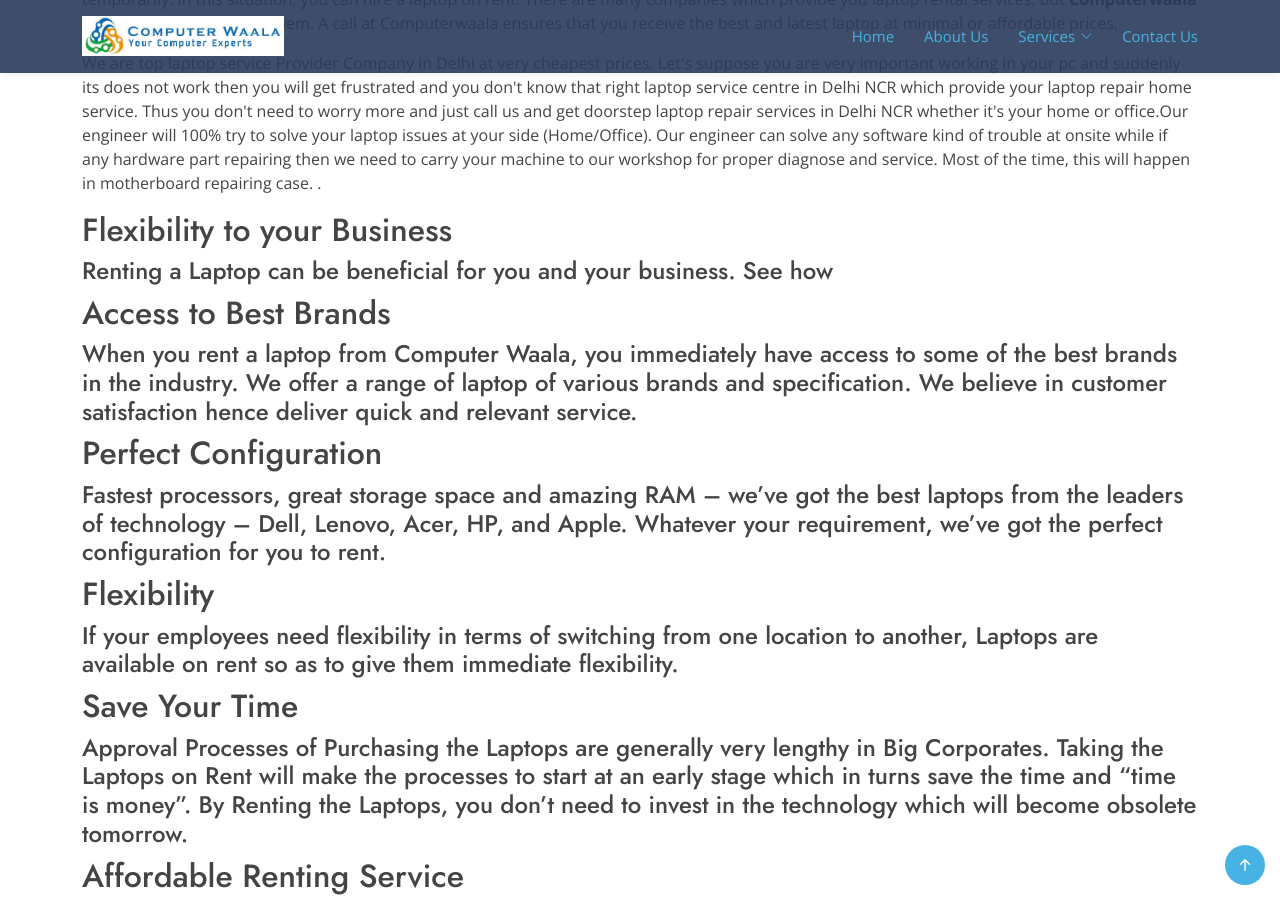
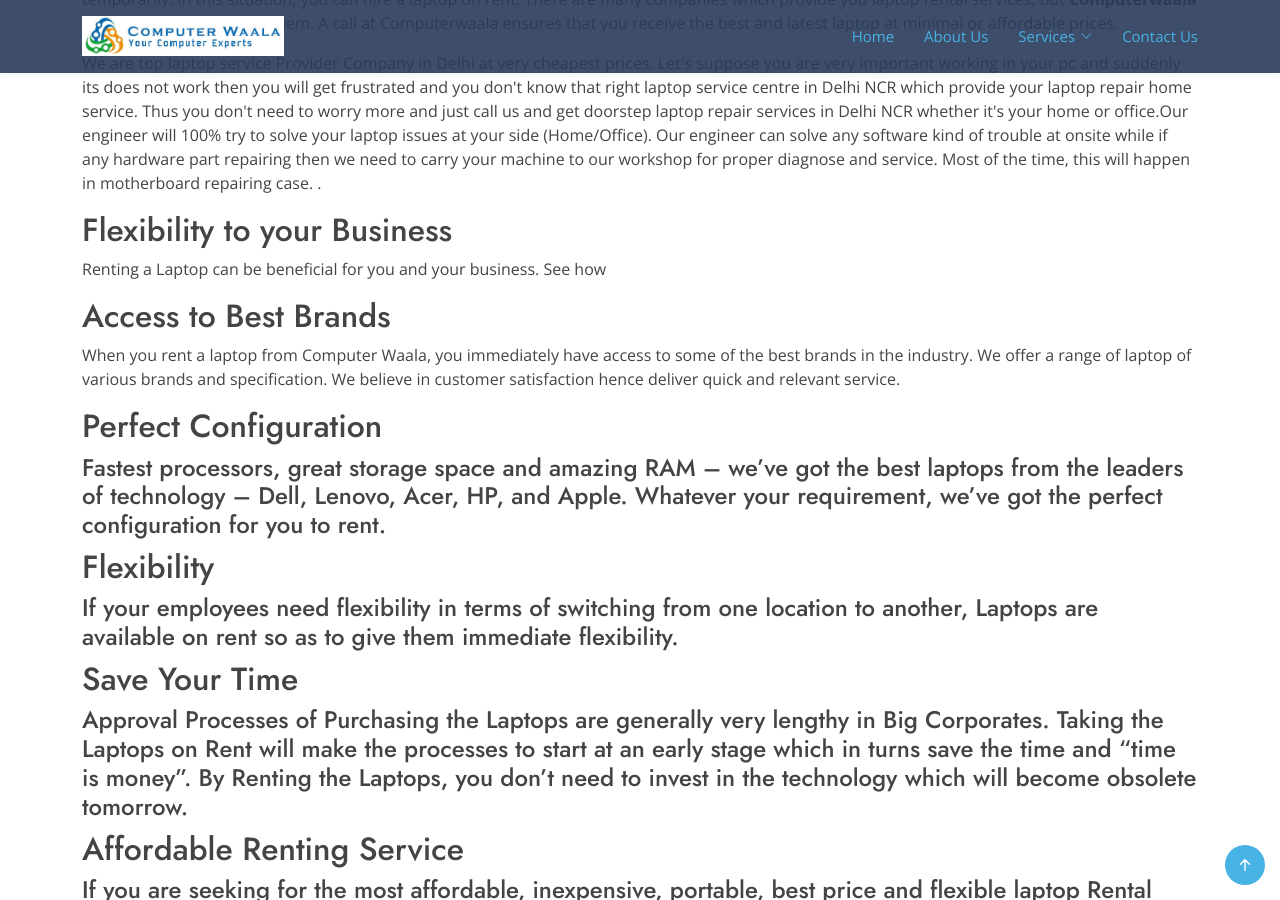
Before and after one commit to ProgrammerNomad/computerwaala, a Jekyll site: the page built from pages/services/laptop-on-rent.html, in a window 1280 px wide and 900 px high, scrolled down 565 px. Built offline with Jekyll 4.4.1, drawn with Linux system fonts in a browser that asks for light colours.

```diff
--- a/pages/services/laptop-on-rent.html
+++ b/pages/services/laptop-on-rent.html
@@ -43,11 +43,11 @@ sitemap:
             <div class="col-lg-12">
               <p>
               <h2>Flexibility to your Business</h2>
-              <h4>Renting a Laptop can be beneficial for you and your business. See how</h4>
+              <p>Renting a Laptop can be beneficial for you and your business. See how</p>
 
 
               <h2>Access to Best Brands</h2>
-              <h4>When you rent a laptop from Computer Waala, you immediately have access to some of the best brands in the industry. We offer a range of laptop of various brands and specification. We believe in customer satisfaction hence deliver quick and relevant service.</h4>
+              <p>When you rent a laptop from Computer Waala, you immediately have access to some of the best brands in the industry. We offer a range of laptop of various brands and specification. We believe in customer satisfaction hence deliver quick and relevant service.</p>
 
 
               <h2>Perfect Configuration</h2>
```
